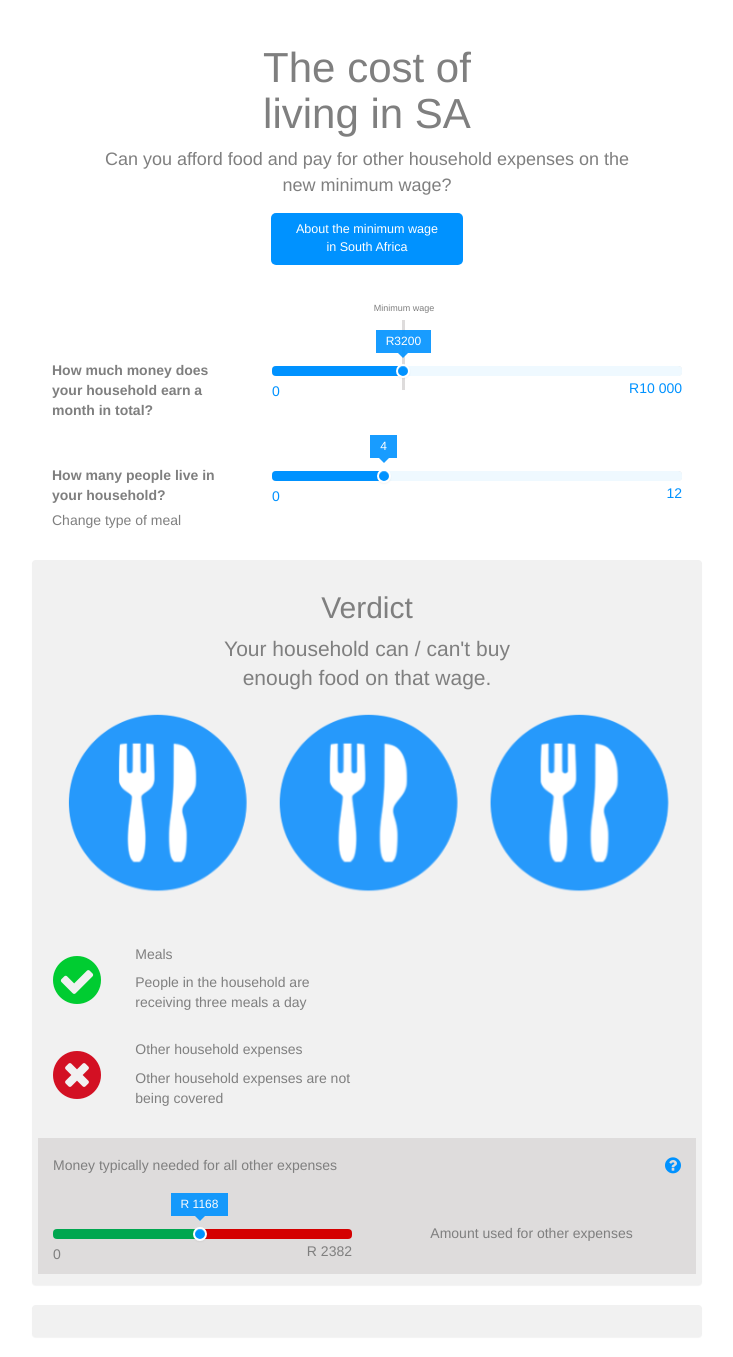
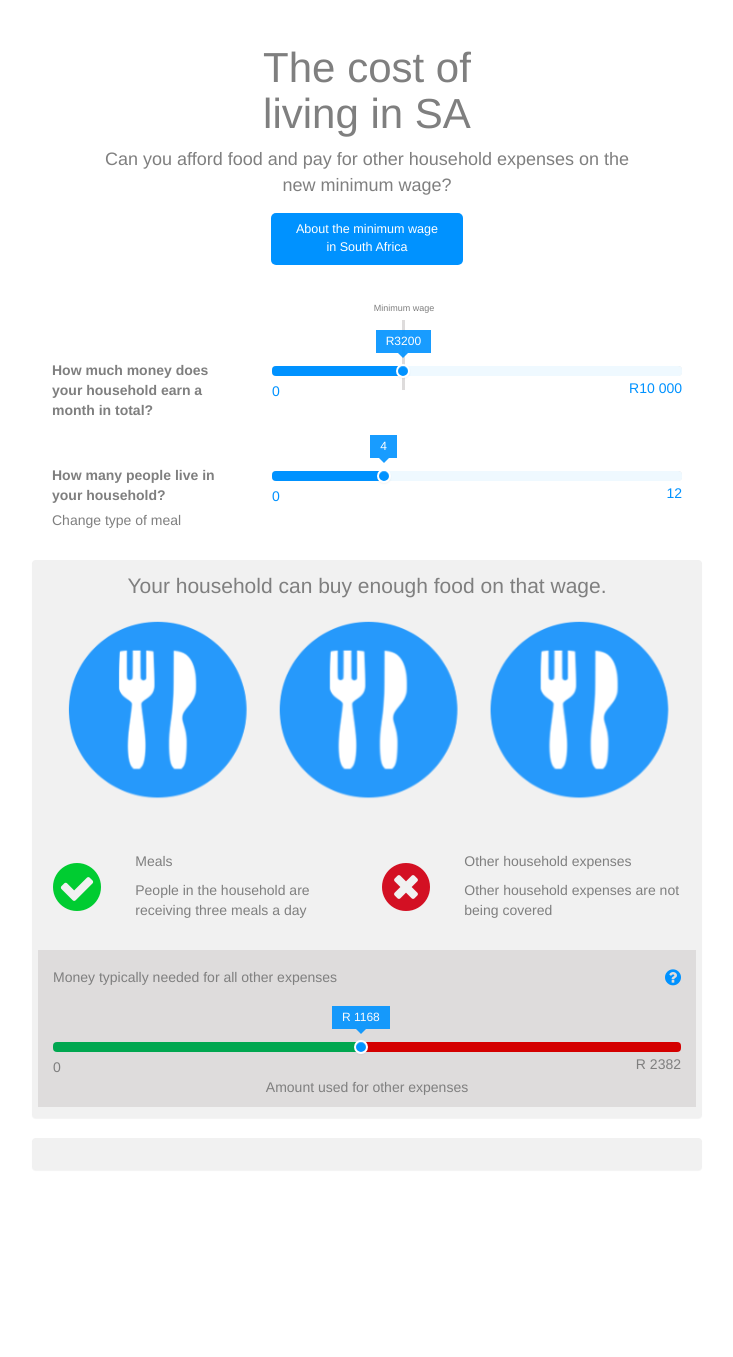
Before and after one commit to OpenUpSA/minimum-wage, a Jekyll site: the page built from index.html, in a window 1280 px wide. Shown: the whole page, without its empty margins (273-1006 px from the left). Built offline with Jekyll 4.4.1, drawn with Linux system fonts in a browser that asks for light colours; after the commit the page ends 1190 px from its top, so only the background shows below that.

Commit message:
Verdict tag line

```diff
--- a/index.html
+++ b/index.html
@@ -93,8 +93,8 @@ extra_css:
 
     <div id="summary" class="panel">
       <div class="head">
-        <h2>Verdict</h2>
-        <p class="lead">Your household can / can't buy <br> enough food on that wage.</p>
+
+      <p class="lead" id="verdict"></p>
       </div>
 
       <div id="plates"></div>
@@ -116,9 +116,6 @@ extra_css:
             </div>
           </div>
         </div>
-      </div>
-
-      <div class="row">
         <div class="col-sm-6">
           <div id="cover-expenses" class="result">
             <div class="row">
@@ -140,7 +137,6 @@ extra_css:
 
       <div class="row typical-expenditure">
         <div class="col-xs-12">
-
           <div class="row">
             <div class="col-xs-10">
               <h5>Money typically needed for all other expenses</h5>
@@ -149,18 +145,16 @@ extra_css:
               <i class="fa fa-question-circle fa-lg results-info" id="other-expenses-info" aria-hidden="true"></i>
             </div>
           </div>
-
           <div class="row slider-row">
-            <div class="col-sm-6">
+            <div class="col-xs-12">
               <input id="hh-expenses" data-slider-id='hh-expenses-slider' type="number" data-slider-min="0" data-slider-step="1"/>
               <span class="label start">0</span>
               <span class="label end amount"></span>
             </div>
-            <div class="col-sm-6">
+            <div class="col-xs-12">
                 <div class="context">Amount used for other expenses</div>
             </div>
           </div>
-
         </div>
       </div>
 
--- a/js/app.js
+++ b/js/app.js
@@ -120,10 +120,6 @@ $(window).on('load', function() {
         tooltip: 'always'
       });
 
-      // var tickPos = $('#hh-income-slider').find('.min-slider-handle').css('left');
-      // $('.min-wage-tick').css('left', tickPos);
-
-
       self.updateIncome = function(e) {
         self.income = e.value;
         self.percIncomeForFood = getPercIncomeForFood();
@@ -209,6 +205,11 @@ $(window).on('load', function() {
 
       function drawSummary () {
 
+        var verdictTag = {
+          0: "Your household can buy enough food on that wage.",
+          1: "Your household can't buy enough food on that wage."
+        };
+
         var mealsADayDesc = {
           0: "People in the household are receiving three meals a day",
           1: "People in the household are not receiving three meals a day"
@@ -221,6 +222,9 @@ $(window).on('load', function() {
 
         $('#cover-meals').find('.description').text(self.foodCostCoverage === 1 ? mealsADayDesc[0] : mealsADayDesc[1]);
         $('#cover-expenses').find('.description').text(self.otherCostCoverage === 1 ? coverExpensesDesc[0] : coverExpensesDesc[1]);
+
+        // Display correct verdict line
+        $('#verdict').text(self.foodCostCoverage === 1 ? verdictTag[0] : verdictTag[1]);
 
         // Show the correct icon
         $('#cover-meals').find(self.foodCostCoverage === 1 ? '.safe' : '.warning').css('display', 'block');
```
Also changed, not shown: other parts of index.html (+1 -0 lines).
